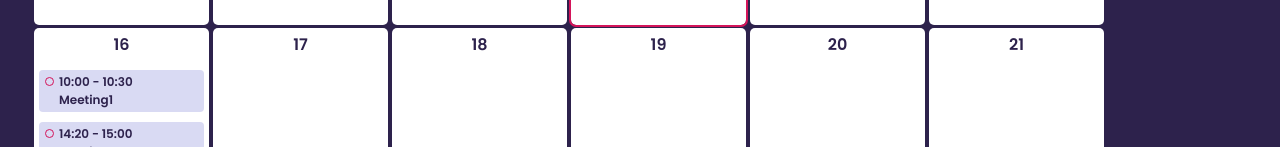
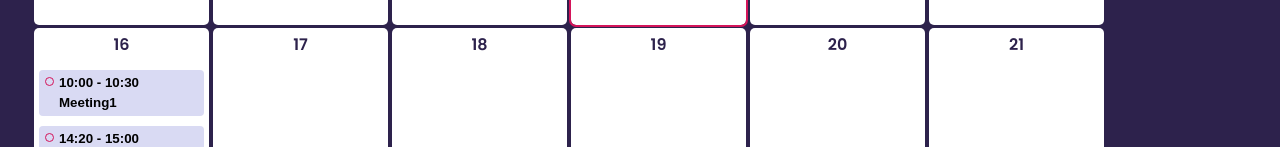
Before and after one commit to DavidVeVe/Calendar-react, a React (Vite) app: page / in a window 1280 px wide. Shown: the part 653-800 px from the top of the page. Built offline with nearby package versions, Linux system fonts and the light colour scheme.

Commit message:
Add event hours parser

```diff
--- a/src/components/CalendarDay/calendarDay.scss
+++ b/src/components/CalendarDay/calendarDay.scss
@@ -46,6 +46,14 @@
       line-height: 1.5;
       padding: 3px 20px;
       position: relative;
+      border: none;
+      transition: .1s;
+
+      &:hover {
+        cursor: pointer;
+        transform: scale(1.02);
+        transition: .1s;
+      }
 
       &__event-time {
         &:before {
--- a/src/components/DayEvent/index.jsx
+++ b/src/components/DayEvent/index.jsx
@@ -1,10 +1,16 @@
 import "./dayEvent.scss";
 
 function DayEvent({ eventName, eventTime }) {
-  return <div className="calendar-day__events__event">
-  <span className="calendar-day__events__event__event-time">{eventTime}</span>
-  <span className="calendar-day__events__event__event-name">{eventName}</span>
-  </div>;
+  return (
+    <button className="calendar-day__events__event">
+      <span className="calendar-day__events__event__event-time">
+        {eventTime}
+      </span>
+      <span className="calendar-day__events__event__event-name">
+        {eventName}
+      </span>
+    </button>
+  );
 }
 
 export default DayEvent;
--- a/src/index.css
+++ b/src/index.css
@@ -4,7 +4,6 @@
   line-height: 24px;
   font-weight: 400;
 
-  color-scheme: light dark;
   color: rgba(255, 255, 255, 0.87);
   background-color: #2D224C;
 
```
